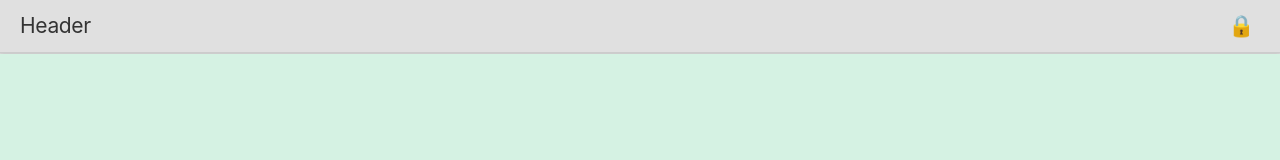
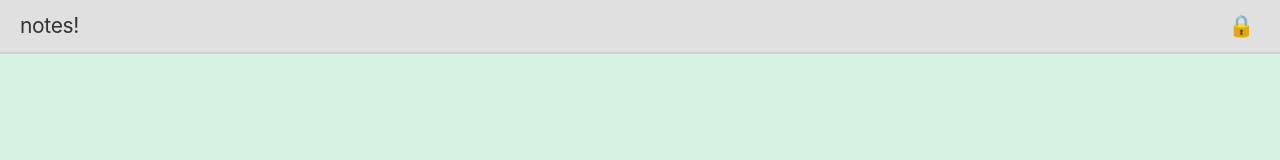
Before and after one commit to chinmayPadole/notes, a React (Create React App) app: page / in a window 1280 px wide. Shown: the top 160 px of the page. Built offline with nearby package versions, Linux system fonts and the light colour scheme; what compromise would draw is missing.

Commit message:
Update to time display

```diff
--- a/src/common/utils.ts
+++ b/src/common/utils.ts
@@ -9,6 +9,9 @@ export const getFormattedDate = (
     month: "long",
     day: "2-digit",
     year: "numeric",
+    hour: "2-digit",
+    minute: "2-digit",
+    hour12: true,
   }).format(retDate);
 };
 
--- a/src/components/note/note.tsx
+++ b/src/components/note/note.tsx
@@ -20,7 +20,7 @@ const TerminalContainer = styled.div<{
   box-shadow: 0 10px 20px rgba(0, 0, 0, 0.2);
   // width: max-content;
   // max-width: 800px;
-  min-width: 300px;
+  min-width: 315px;
   word-wrap: break-word;
   overflow: auto;
   position: relative;
--- a/src/components/settings/settings.tsx
+++ b/src/components/settings/settings.tsx
@@ -9,7 +9,7 @@ export const Settings: React.FC = () => {
 
   return (
     <header className="header">
-      <h1 className="title">Header</h1>
+      <h1 className="title">notes!</h1>
       <button
         className={`lock-button ${isLocked ? "locked" : "unlocked"}`}
         onClick={lock}
```
